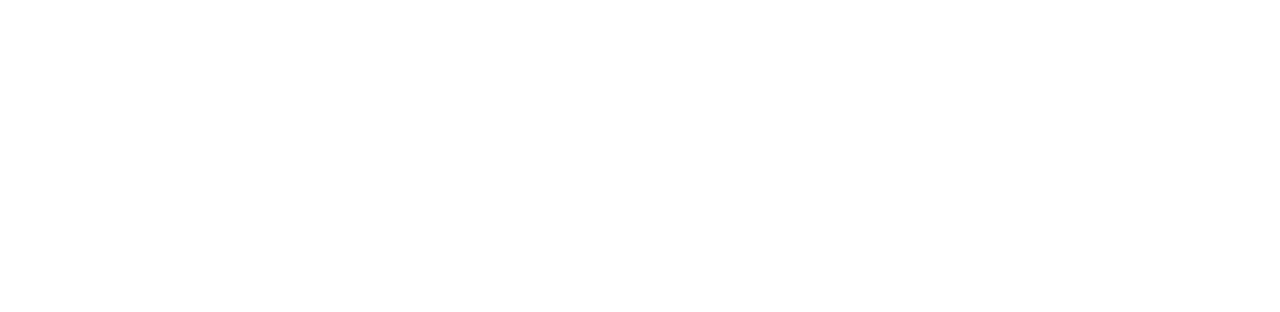
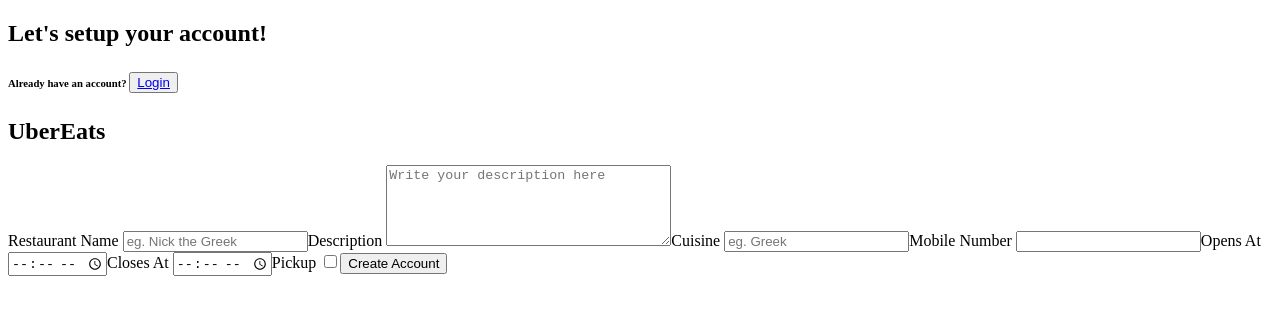
Before and after one commit to jaineil/uber-eats-clone-mysql, a React (Create React App) app in the folder lab-1/client/: page /restaurantRegistration in a window 1280 px wide. Shown: the top 312 px of the page. Built offline with nearby package versions, Linux system fonts and the light colour scheme.

Commit message:
feat: restaurant-registration react component

```diff
--- a/lab-1/client/src/components/Main.js
+++ b/lab-1/client/src/components/Main.js
@@ -1,6 +1,7 @@
 import React, { Component } from "react";
 import { Route } from "react-router-dom";
 import { CustomerRegistration } from "./Registration/CustomerRegistration";
+import { RestaurantRegistration } from "./Registration/RestaurantRegistration";
 
 //Main Component for routing all components
 export default class Main extends Component {
@@ -8,7 +9,14 @@
 		return (
 			<div>
 				{/*Render Different Component based on Route*/}
-				<Route path="/registration" component={CustomerRegistration} />
+				<Route
+					path="/customerRegistration"
+					component={CustomerRegistration}
+				/>
+				<Route
+					path="/restaurantRegistration"
+					component={RestaurantRegistration}
+				/>
 			</div>
 		);
 	}
--- /dev/null
+++ b/lab-1/client/src/components/Registration/RestaurantRegistration.js
@@ -0,0 +1,151 @@
+import React, { useState } from "react";
+import Axios from "axios";
+
+export const RestaurantRegistration = (props) => {
+	// console.log(JSON.stringify(props));
+
+	const [name, setName] = useState("");
+	const [description, setDescription] = useState("");
+	const [cuisine, setCuisine] = useState("");
+	const [mobileNumber, setMobileNumber] = useState("");
+	const [opensAt, setOpensAt] = useState("");
+	const [closesAt, setClosesAt] = useState("");
+	const [pickupOption, setPickupOption] = useState(false);
+
+	const createAccount = async (e) => {
+		e.preventDefault();
+		let pickupOptionStatus;
+
+		pickupOption === "on"
+			? (pickupOptionStatus = true)
+			: (pickupOptionStatus = false);
+
+		const payload = {
+			name: name,
+			description: description,
+			cuisine: cuisine,
+			mobileNumber: String(mobileNumber),
+			opensAt: opensAt,
+			closesAt: closesAt,
+			pickupOption: pickupOptionStatus,
+		};
+
+		console.log("Created payload => ", JSON.stringify(payload));
+
+		try {
+			const response = await Axios.post(
+				"http://localhost:3000/createRestaurant",
+				payload
+			);
+			console.log(
+				"Successfully registered => ",
+				JSON.stringify(response.data)
+			);
+		} catch (err) {
+			console.error("Error when registering new restaurant => ", err);
+		}
+	};
+
+	return (
+		<div className="cover-user">
+			<div className="detail">
+				<h2>Let's setup your account!</h2>
+				<h6>
+					Already have an account?{" "}
+					<button>
+						<a href="/userSignIn">Login</a>
+					</button>
+				</h6>
+			</div>
+
+			<form className="form-restaurant-signup" onSubmit={createAccount}>
+				<h2 className="logo">
+					<span id="one">Uber</span>
+					<span id="two">Eats</span>
+				</h2>
+
+				<label htmlFor="name">Restaurant Name </label>
+				<input
+					type="text"
+					name="name"
+					onChange={(e) => {
+						setName(e.target.value);
+					}}
+					placeholder="eg. Nick the Greek"
+					required
+				/>
+
+				<label htmlFor="Description">Description </label>
+				<textarea
+					textarea
+					id="description"
+					name="description"
+					rows="5"
+					cols="33"
+					onChange={(e) => {
+						setDescription(e.target.value);
+					}}
+					placeholder="Write your description here"
+					required
+				/>
+
+				<label htmlFor="cuisine">Cuisine </label>
+				<input
+					type="text"
+					name="cuisine"
+					onChange={(e) => {
+						setCuisine(e.target.value);
+					}}
+					placeholder="eg. Greek"
+					required
+				/>
+
+				<label htmlFor="mobileNumber">Mobile Number </label>
+				<input
+					type="tel"
+					name="mobileNumber"
+					onChange={(e) => {
+						setMobileNumber(e.target.value);
+					}}
+					//pattern="[0-9]{3}-[0-9]{3}-[0-9]{4}"
+					required
+				/>
+
+				<label htmlFor="cuisine">Opens At </label>
+				<input
+					type="time"
+					name="cuisine"
+					onChange={(e) => {
+						setOpensAt(e.target.value);
+					}}
+					// placeholder="eg. 11:00 AM"
+					required
+				/>
+
+				<label htmlFor="closesAt">Closes At </label>
+				<input
+					type="time"
+					name="closesAt"
+					onChange={(e) => {
+						setClosesAt(e.target.value);
+					}}
+					// placeholder="eg. 11:00 AM"
+					required
+				/>
+
+				<label htmlFor="pickupOption">Pickup </label>
+				<input
+					type="checkbox"
+					name="pickupOption"
+					onChange={(e) => {
+						setPickupOption(e.target.value);
+					}}
+					// placeholder="eg. 11:00 AM"
+					required
+				/>
+
+				<button type="submit">Create Account</button>
+			</form>
+		</div>
+	);
+};
```
Also changed, not shown: 1 other file (tests, documents, lock files or other folders).
